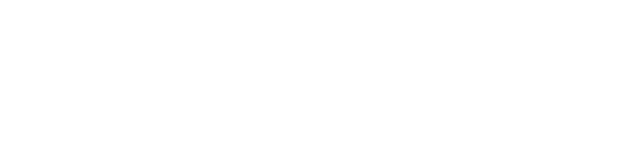
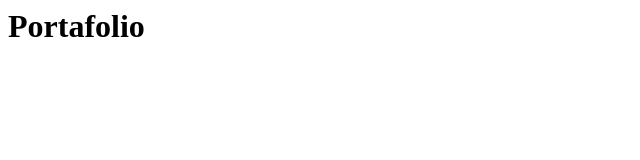
Before and after one commit to ppugam/hola-mundo, a plain HTML site: page index.html in a window 1280 px wide. Shown: the whole page, without its empty margins (0-640 px from the left). Drawn offline with Linux system fonts and the light colour scheme.

Commit message:
Update index.html

```diff
--- a/index.html
+++ b/index.html
@@ -2,3 +2,7 @@
 <head>
   <title> Portafolio </title>
 </head>
+<body>
+  <h1> Portafolio </h1>
+</body>
+</html>
```
